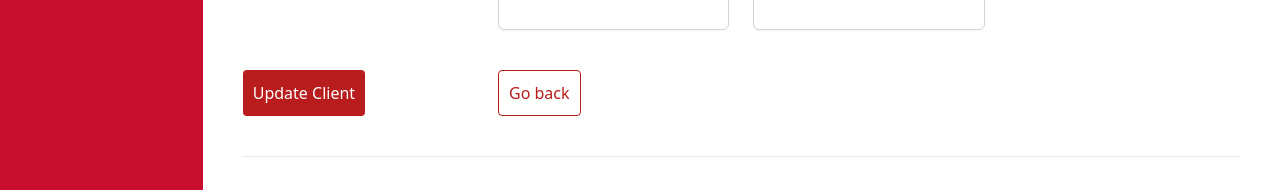
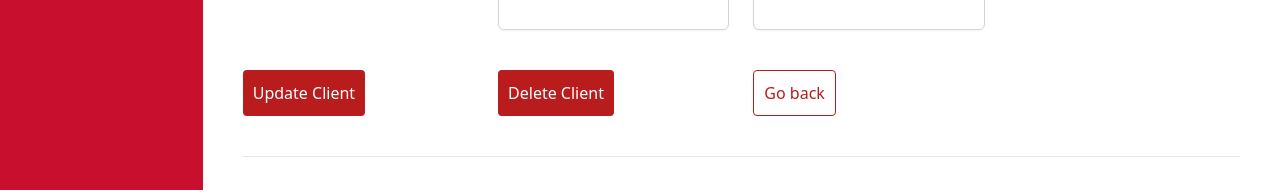
Before and after one commit to CIS-Fall-2022/project-cis_4339_project_30, a Vue app in the folder frontend/: page /updateclient/1 in a window 1280 px wide. Shown: the part 610-802 px from the top of the page. Built offline with nearby package versions, Linux system fonts and the light colour scheme; no server answers.

Commit message:
delete for updateClient

```diff
--- a/frontend/src/components/updateClient.vue
+++ b/frontend/src/components/updateClient.vue
@@ -102,7 +102,16 @@
         this.$router.back().catch((error) => {
           console.log(error);
         });
-      });
+      }) ;
+    },
+    handleClientDelete() {
+      let apiURL = import.meta.env.VITE_ROOT_API + `/primarydata/remove/${this.id}`;
+      axios.delete(apiURL, this.client).then(() => {
+        alert("delete has been saved.");
+        this.$router.back().catch((error) => {
+          console.log(error);
+        });
+      }) ;
     },
     addToEvent() {
       this.eventsChosen.forEach((event) => {
@@ -334,6 +343,13 @@
           </div>
           <div class="flex justify-between mt-10 mr-20">
             <button
+              @click="handleClientDelete"
+              type="submit"
+              class="bg-red-700 text-white rounded"
+            >Delete Client</button>
+          </div>
+          <div class="flex justify-between mt-10 mr-20">
+            <button
               type="reset"
               class="border border-red-700 bg-white text-red-700 rounded"
               @click="$router.go(-1)"
```
Also changed, not shown: 2 other files (tests, documents, lock files or other folders).
